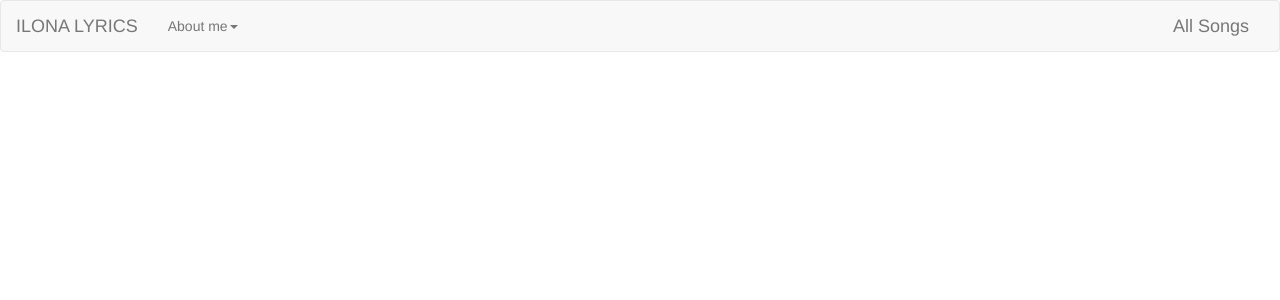
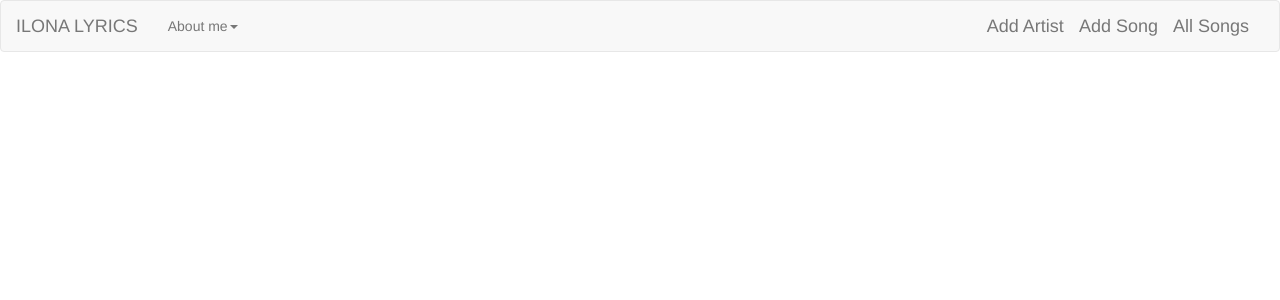
Before and after one commit to forever-Agriculture/lyrics_site, a Django app: page / in a window 1280 px wide. Shown: the top 300 px of the page. Run offline with Django 3.2, Linux system fonts and the light colour scheme; data that the repository does not hold is empty; parts of the project's set-up code (start-up, migrations or seed data) failed here and were passed over; some libraries are stand-ins or nearby versions.

Commit message:
s pavliuk.s advice

```diff
--- a/src/apps/songs_artists/views.py
+++ b/src/apps/songs_artists/views.py
@@ -1,15 +1,17 @@
 # django imports
+from django.core.urlresolvers import reverse
 from django.shortcuts import get_object_or_404
-from django.views.generic import ListView
+from django.views.generic import ListView, CreateView, UpdateView, DeleteView
 from django.views.generic.detail import DetailView
+from django.http import HttpResponse, HttpResponseRedirect
 
 # app imports
 from songs_artists.models import Band, Lyrics
 
 
-# Artists and bands
+# Artists
 class BandsListView(ListView):
-    """..."""
+    """Main page view"""
     template_name = 'main_page.html'
     model = Band
     context_object_name = 'bands_list'
@@ -21,7 +23,6 @@ class BandsListView(ListView):
         return context
 
 
-# Songs
 class SongsListView(ListView):
     """Dynamic filtering"""
     template_name = 'band.html'
@@ -39,15 +40,127 @@ class SongsListView(ListView):
         return context
 
 
+class ArtistsCreateView(CreateView):
+    """Creating an artist"""
+    template_name = 'add_artist.html'
+    model = Band
+    fields = '__all__'
+
+    def get_success_url(self):
+        return reverse('home')
+
+    def post(self, request, *args, **kwargs):
+        if request.POST.get('cancel_button') is not None:
+            return HttpResponseRedirect(
+                reverse('home')
+            )
+        else:
+            return super(ArtistsCreateView, self).post(request, *args, **kwargs)
+
+
+class ArtistsUpdateView(UpdateView):
+    """Editing an artist"""
+    template_name = 'edit_artist.html'
+    model = Band
+    fields = '__all__'
+
+    def get_success_url(self):
+        return reverse('home')
+
+    def post(self, request, *args, **kwargs):
+        if request.POST.get('cancel_button') is not None:
+            return HttpResponseRedirect(
+                reverse('home')
+            )
+        else:
+            return super(ArtistsUpdateView, self).post(request, *args, **kwargs)
+
+
+class ArtistsDeleteView(DeleteView):
+    template_name = 'delete_artist.html'
+    model = Band
+    fields = '__all__'
+
+    def get_success_url(self):
+        return reverse('home')
+
+    def post(self, request, *args, **kwargs):
+        if request.POST.get('cancel_button') is not None:
+            return HttpResponseRedirect(
+                reverse('home')
+            )
+        else:
+            return super(ArtistsDeleteView, self).post(request, *args, **kwargs)
+
+
+# Songs
 class SongsDetailView(DetailView):
-    """..."""
+    """Lyrics"""
     template_name = 'text.html'
     model = Lyrics
 
 
-# All songs
+class SongsCreateView(CreateView):
+    """Creating a song"""
+    template_name = 'add_song.html'
+    model = Lyrics
+    fields = '__all__'
+
+    def get_success_url(self):
+        return reverse('search')
+
+    def post(self, request, *args, **kwargs):
+        if request.POST.get('cancel_button') is not None:
+            return HttpResponseRedirect(
+                reverse('search')
+            )
+        else:
+            return super(SongsCreateView, self).post(request, *args, **kwargs)
+
+
+class SongsUpdateView(UpdateView):
+    """Editing a song"""
+    template_name = 'edit_song.html'
+    model = Lyrics
+    fields = '__all__'
+
+    def get_success_url(self):
+        return reverse('search')
+
+    def post(self, request, *args, **kwargs):
+        if request.POST.get('cancel_button') is not None:
+            return HttpResponseRedirect(
+                reverse('search')
+            )
+        else:
+            return super(SongsUpdateView, self).post(request, *args, **kwargs)
+
+    def get_context_data(self, **kwargs):
+        context = super(SongsUpdateView, self).get_context_data(**kwargs)
+        context['artists'] = Band.objects.all()
+        return context
+
+
+class SongsDeleteView(DeleteView):
+    template_name = 'delete_song.html'
+    model = Lyrics
+    fields = '__all__'
+
+    def get_success_url(self):
+        return reverse('search')
+
+    def post(self, request, *args, **kwargs):
+        if request.POST.get('cancel_button') is not None:
+            return HttpResponseRedirect(
+                reverse('search')
+            )
+        else:
+            return super(SongsDeleteView, self).post(request, *args, **kwargs)
+
+
+# Search
 class SearchView(ListView):
-    """..."""
+    """All songs view"""
     template_name = 'search.html'
     model = Lyrics
     context_object_name = 'songs_list'
--- a/src/basic/urls.py
+++ b/src/basic/urls.py
@@ -17,22 +17,27 @@ from django.conf.urls import include, url
 from django.conf import settings
 from django.conf.urls.static import static
 from django.contrib import admin
-from apps.songs_artists.views import BandsListView, SongsListView, SongsDetailView, SearchView
-
+from apps.songs_artists.views import BandsListView, SongsListView, SongsDetailView, SearchView, \
+                                    SongsCreateView, ArtistsCreateView, SongsUpdateView, ArtistsUpdateView, \
+                                    SongsDeleteView, ArtistsDeleteView
 urlpatterns = [
 
     # Bands
     url(r'^$', BandsListView.as_view(), name='home'),
     url(r'^bands/(?P<pk>\d+)/$', SongsListView.as_view(), name='bands'),
+    url(r'^artist/add/$', ArtistsCreateView.as_view(), name='artist_add'),
+    url(r'^artist/(?P<pk>\d+)/edit/$', ArtistsUpdateView.as_view(), name='artist_edit'),
+    url(r'^artist/(?P<pk>\d+)/delete/$', ArtistsDeleteView.as_view(), name='artist_delete'),
 
     # Songs
     url(r'^texts/(?P<pk>\d+)/$', SongsDetailView.as_view(), name='texts'),
+    url(r'^search/$', SearchView.as_view(), name='search'),
+    url(r'^song/add/$', SongsCreateView.as_view(), name='song_add'),
+    url(r'^song/(?P<pk>\d+)/edit/$', SongsUpdateView.as_view(), name='song_edit'),
+    url(r'^song/(?P<pk>\d+)/delete/$', SongsDeleteView.as_view(), name='song_delete'),
 
     # Admin
     url(r'^admin/', admin.site.urls),
 
-    # Search
-    url(r'^search/$', SearchView.as_view(), name='search'),
-
 ]   + static(settings.STATIC_URL, document_root=settings.STATIC_ROOT)+ static\
     (settings.MEDIA_URL, document_root=settings.MEDIA_ROOT)
--- a/src/website/static/this/css/main.css
+++ b/src/website/static/this/css/main.css
@@ -1,4 +1,4 @@
-/*pagination*/
+/* pagination */
 .customPag {
     text-align: center;
 }
--- a/src/website/templates/band.html
+++ b/src/website/templates/band.html
@@ -11,6 +11,10 @@
     <div class="row">
         <div class="page-header text-center">
           <h1><small>{{ artist }}:</small></h1>
+            <a href="{% url "artist_edit" artist.id %}" class="btn btn-default"
+                  role="button">{% trans "Edit" %}</a>
+            <a href="{% url "artist_delete" artist.id %}" class="btn btn-danger"
+                  role="button">{% trans "Delete" %}</a>
         </div>
     </div>
     <div class="row">
--- a/src/website/templates/base.html
+++ b/src/website/templates/base.html
@@ -47,7 +47,9 @@
                   </ul>
                 </li>
               </ul>
-                <a class="navbar-brand navbar-right" href="{% url "search" %}">{% trans "All Songs" %}</a>
+                <a href="{% url "search" %}" class="navbar-brand navbar-right">{% trans "All Songs" %}</a>
+                <a href="{% url "song_add"%}" class="navbar-brand navbar-right">{% trans "Add Song" %}</a>
+                <a href="{% url "artist_add"%}" class="navbar-brand navbar-right">{% trans "Add Artist" %}</a>
             </div><!-- /.navbar-collapse -->
           </div><!-- /.container-fluid -->
         </nav>
--- a/src/website/templates/main_page.html
+++ b/src/website/templates/main_page.html
@@ -14,7 +14,7 @@
       <div class="col-sm-6 col-md-4">
         <div class="thumbnail">
           {% if band.photo %}
-          <img src="{{ band.photo.url }}" alt="...">
+          <img src="{{ band.photo.url }}" alt="..." style="height: 285px">
           {% else %}
           <img src="{% static "this/img/2.jpeg" %}" alt="...">
           {% endif %}
--- a/src/website/templates/text.html
+++ b/src/website/templates/text.html
@@ -11,6 +11,10 @@
     <div class="row">
         <div class="page-header text-center">
           <h1>{{ object.song_name }}<small> {{ object.artist }}</small></h1>
+            <a href="{% url "song_edit" object.id %}" class="btn btn-default"
+                  role="button">{% trans "Edit" %}</a>
+            <a href="{% url "song_delete" object.id %}" class="btn btn-danger"
+                  role="button">{% trans "Delete" %}</a>
         </div>
     </div>
     <div class="row">
```
Also changed, not shown: src/locale/en/LC_MESSAGES/django.po, src/locale/uk/LC_MESSAGES/django.po.
